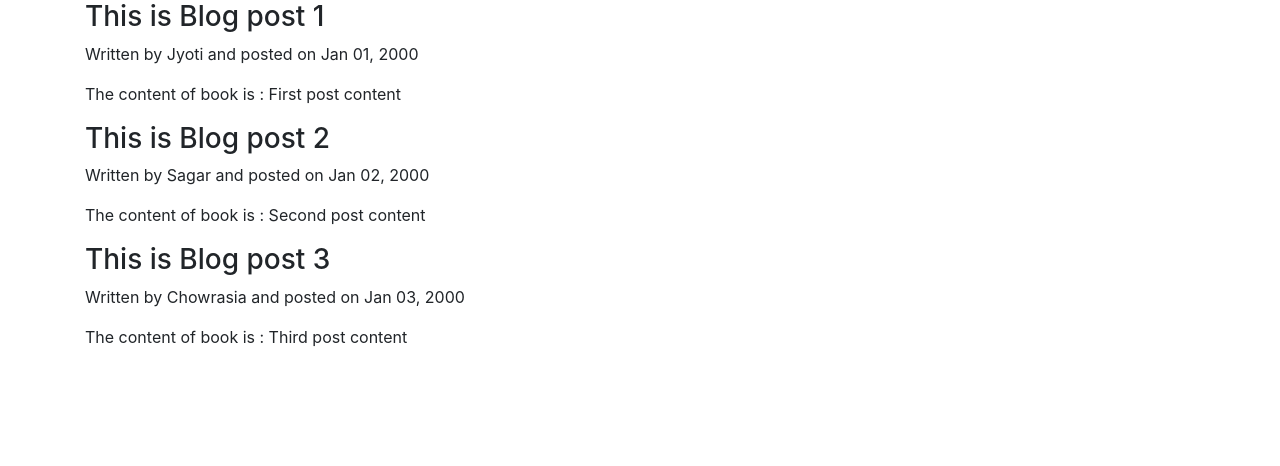
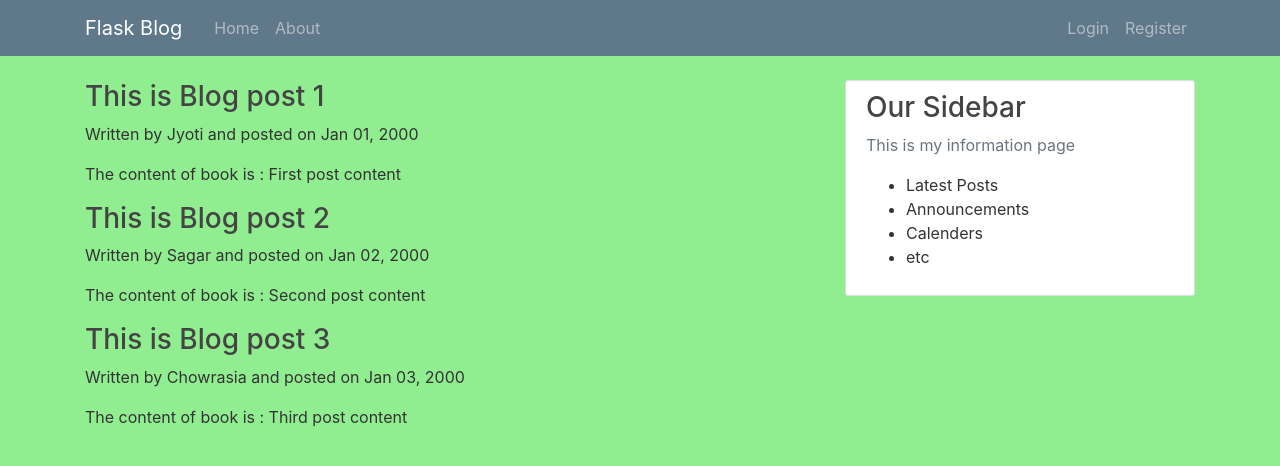
Before and after one commit to jyotisagar/FlaskApplication, a Flask app: page / in a window 1280 px wide. Shown: the top 466 px of the page. Run offline with Flask 2, Linux system fonts and the light colour scheme; some libraries are stand-ins or nearby versions.

Commit message:
added navbar

```diff
--- a/FlaskBlog/app.py
+++ b/FlaskBlog/app.py
@@ -1,4 +1,4 @@
-from flask import Flask, render_template
+from flask import Flask, render_template, url_for
 
 app = Flask(__name__)
 
--- /dev/null
+++ b/FlaskBlog/static/main.css
@@ -0,0 +1,53 @@
+body{
+    background: #fafafa;
+    color: #333333;
+    margin-top: 5rem;
+}
+
+h1, h2, h3, h4, h5, h6 {
+    color: #444444;
+}
+
+.bg-steel{
+    background-color: #5f788a;
+}
+
+/*.site-header .navbar-nav .nav-link{
+    color: #cbd5db;
+}
+
+.site-header .navbar-nav .nav-link: hover{
+    color: #ffffff;
+}
+
+.site-header .navbar-nav .nav-link.active{
+    font-weight:500;
+}
+*/
+
+.content-section{
+    background: #ffffff;
+    padding: 10px 20px;
+    border: 1px solid #dddddd;
+    border-radius: 3px;
+    margin-bottom: 20px;
+}
+
+.article-title{
+    color: #444444;
+}
+
+a.article.title:hover{
+    color: #428bca;
+    text-decoration: none;
+}
+
+.article-content{
+    white-space: pre-line
+}
+
+/*.article-img{
+    height:65px;
+    width: 65px;
+    margin-right: 16px;
+}*/
--- a/FlaskBlog/templates/about.html
+++ b/FlaskBlog/templates/about.html
@@ -1,4 +1,4 @@
 {% extends 'layout.html' %}
-{% block content %}
+{% block blogcontent %}
     <h1> This is About page! </h1>
-{% endblock %}
+{% endblock blogcontent %}
--- a/FlaskBlog/templates/home.html
+++ b/FlaskBlog/templates/home.html
@@ -1,9 +1,9 @@
 {% extends 'layout.html' %}
-{% block content %}
+{% block blogcontent %}
 
     {% for post in posts %}
         <h3> This is {{post.title}}</h3>
         <p> Written by {{post.author}} and posted on {{post.date}} </p>
         <p> The content of book is : {{post.content}} </p>
     {% endfor %}
-{% endblock content %}
+{% endblock blogcontent %}
--- a/FlaskBlog/templates/layout.html
+++ b/FlaskBlog/templates/layout.html
@@ -8,23 +8,66 @@
     <link rel="stylesheet" href="https://stackpath.bootstrapcdn.com/bootstrap/4.3.1/css/bootstrap.min.css"
           integrity="sha384-ggOyR0iXCbMQv3Xipma34MD+dH/1fQ784/j6cY/iJTQUOhcWr7x9JvoRxT2MZw1T"
           crossorigin="anonymous">
+    <link rel="stylesheet" type="text/css" href="{{url_for('static', filename='main.css')}}">
+
     {% if title %}
         <title>Flask blog - {{title}}</title>
     {% else %}
         <title> {{title}} </title>
     {% endif %}
 </head>
-<body>
-    <div class="container">
-      {% block content %}
-      {% endblock %}
-    </div>
+<body style="background-color: lightgreen">
+    <header>
+        <nav class="navbar navbar-expand-md navbar-dark bg-steel fixed-top">
+            <div class="container">
+                <a class="navbar-brand mr-4" href="/">Flask Blog</a>
+                <button class="navbar-toggler" type="button" data-toggle="collapse" data-target="#navBarToggle"
+                        aria-controls="navBarToggle" aria-expanded="false" aria-label="Toggle navigation">
+                    <span class="navbar-toggler-icon"></span>
+                </button>
+                <div class="collapse navbar-collapse" id="navBarToggle">
+                    <div class="navbar-nav mr-auto">
+                        <a class="nav-item nav-link" href="/">Home</a>
+                        <a class="nav-item nav-link" href="/about">About</a>
+                    </div>
+                    <!--Navbar Right Side-->
+                    <div class="navbar-nav">
+                        <a class="nav-item nav-link" href="/login">Login</a>
+                        <a class="nav-item nav-link" href="/register">Register</a>
+                    </div>
+                </div>
+            </div>
+        </nav>
+    </header>
+    <main role="main" class="container">
+        <div class="row">
+            <div class="col-md-8">
+                {% block blogcontent %}
+                {% endblock %}
+            </div>
+            <div class="col-md-4">
+                <div class="content-section">
+                    <h3>Our Sidebar</h3>
+                    <p class="text-muted">This is my information page</p>
+                    <ul>
+                        <li>Latest Posts</li>
+                        <li>Announcements</li>
+                        <li>Calenders</li>
+                        <li>etc</li>
+                    </ul>
+                </div>
+            </div>
+        </div>
+    </main>
+    <!--<div class="container">-->
+      <!--{% block content %}-->
+      <!--{% endblock %}-->
+    <!--</div>-->
 
 
     <script src="https://code.jquery.com/jquery-3.3.1.slim.min.js" integrity="sha384-q8i/X+965DzO0rT7abK41JStQIAqVgRVzpbzo5smXKp4YfRvH+8abtTE1Pi6jizo" crossorigin="anonymous"></script>
     <script src="https://cdnjs.cloudflare.com/ajax/libs/popper.js/1.14.7/umd/popper.min.js" integrity="sha384-UO2eT0CpHqdSJQ6hJty5KVphtPhzWj9WO1clHTMGa3JDZwrnQq4sF86dIHNDz0W1" crossorigin="anonymous"></script>
     <script src="https://stackpath.bootstrapcdn.com/bootstrap/4.3.1/js/bootstrap.min.js" integrity="sha384-JjSmVgyd0p3pXB1rRibZUAYoIIy6OrQ6VrjIEaFf/nJGzIxFDsf4x0xIM+B07jRM" crossorigin="anonymous"></script>
-  </body>
 
 </body>
 </html>
```
